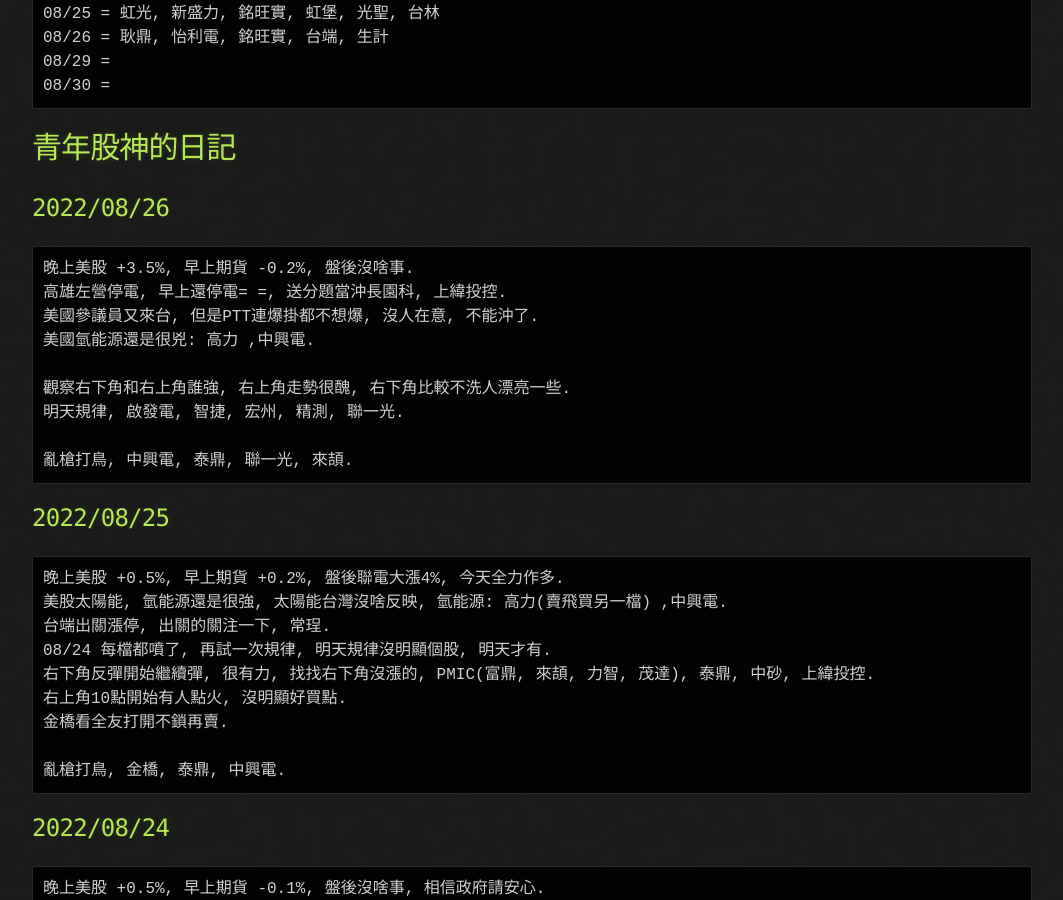
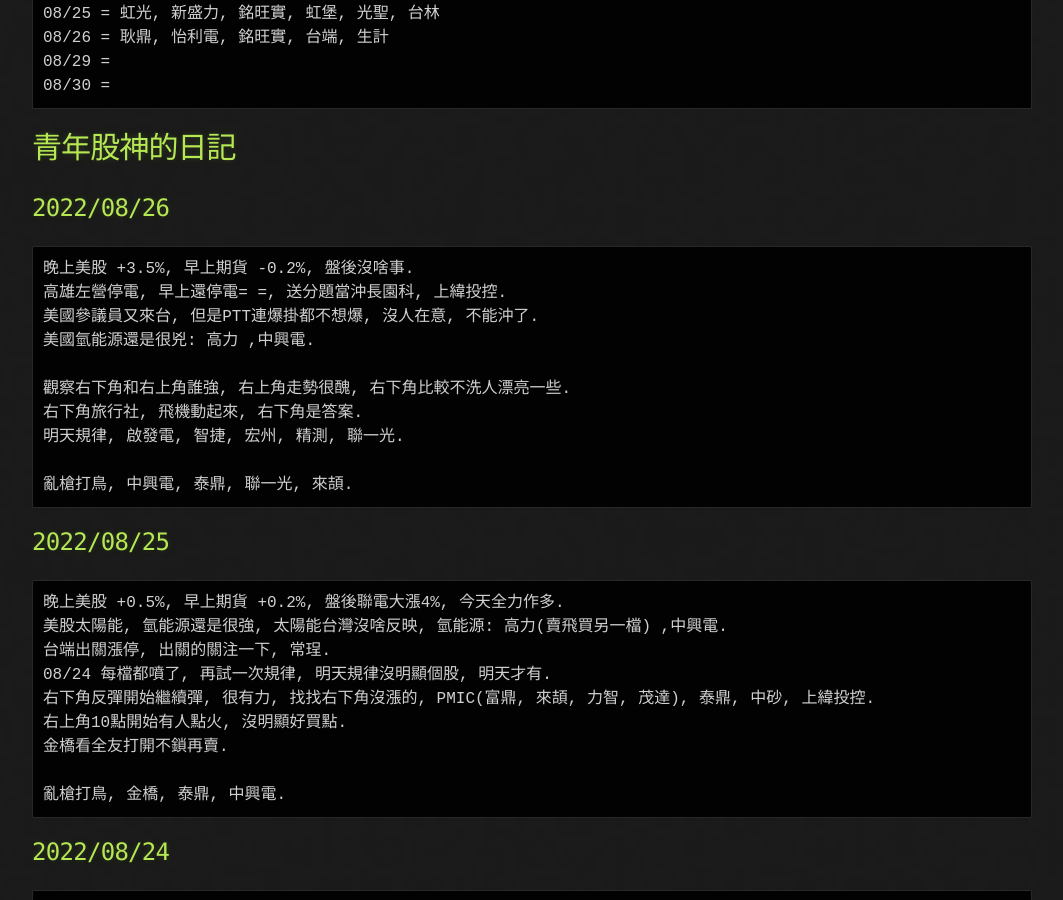
Before and after one commit to lepg5487/Stock_God, a Jekyll site: the page built from index.md, in a window 1280 px wide and 900 px high, scrolled down 658 px. Shown: the whole window, without its empty margins (108-1171 px from the left). Built offline with Jekyll 4.4.1, drawn with Linux system fonts in a browser that asks for light colours; our own code applies the rules of GitHub Pages for plain Markdown files.

Commit message:
Update index.md

```diff
--- a/index.md
+++ b/index.md
@@ -35,6 +35,7 @@
 美國氫能源還是很兇: 高力 ,中興電.
 
 觀察右下角和右上角誰強, 右上角走勢很醜, 右下角比較不洗人漂亮一些.
+右下角旅行社, 飛機動起來, 右下角是答案.
 明天規律, 啟發電, 智捷, 宏州, 精測, 聯一光.
 
 亂槍打鳥, 中興電, 泰鼎, 聯一光, 來頡.
```
